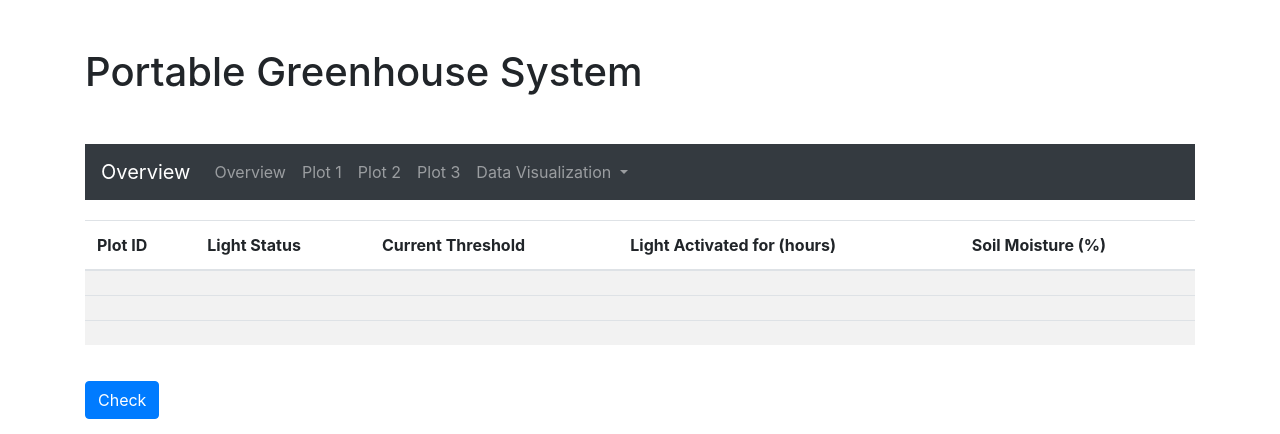
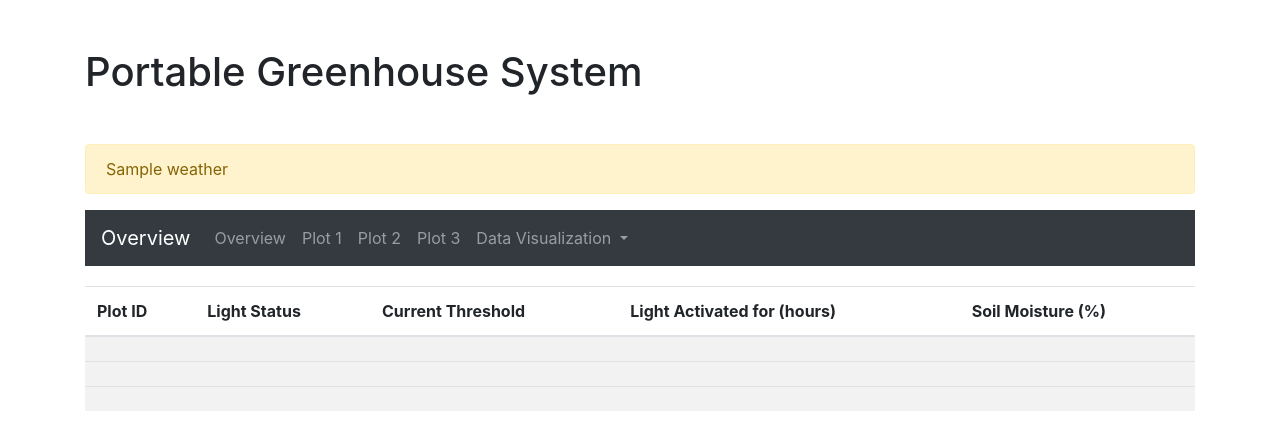
Before and after one commit to RLYKa/Assign3_Greenhouse, a Flask app: template cloud/templates/index.html in a window 1280 px wide. Shown: the top 434 px of the page. Run offline with Flask 3, Linux system fonts and the light colour scheme; the template is opened without the code that fills it: most values are stand-ins (such as "Sample title", 1, 10 or a date in 2020); lists and menus that the app fills with data are empty; some libraries are stand-ins or nearby versions.

Commit message:
Update index.html

```diff
--- a/cloud/templates/index.html
+++ b/cloud/templates/index.html
@@ -26,7 +26,9 @@
         <h1 class="my-5">Portable Greenhouse System</h1>
 
         <!-- Your code for warning alerts here -->
-
+        {% if weather %}
+			<div class="alert alert-warning">{{ weather }}</div>
+		{% endif %}
         <nav class="navbar navbar-expand-lg navbar-dark bg-dark">
             <a class="navbar-brand" href="#">Overview</a>
             <button class="navbar-toggler" type="button" data-toggle="collapse" data-target="#navbarNav" aria-controls="navbarNav" aria-expanded="false" aria-label="Toggle navigation">
```
